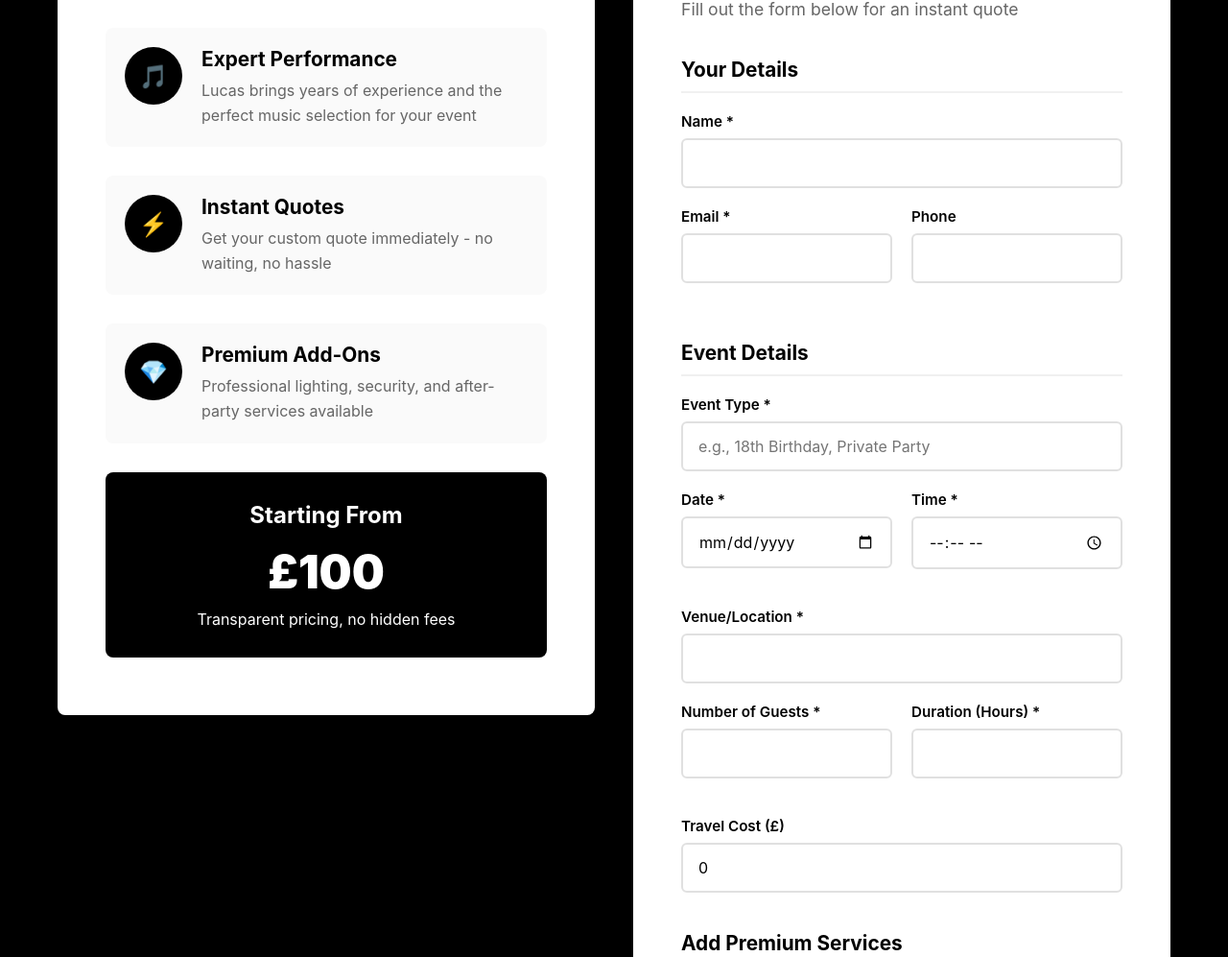
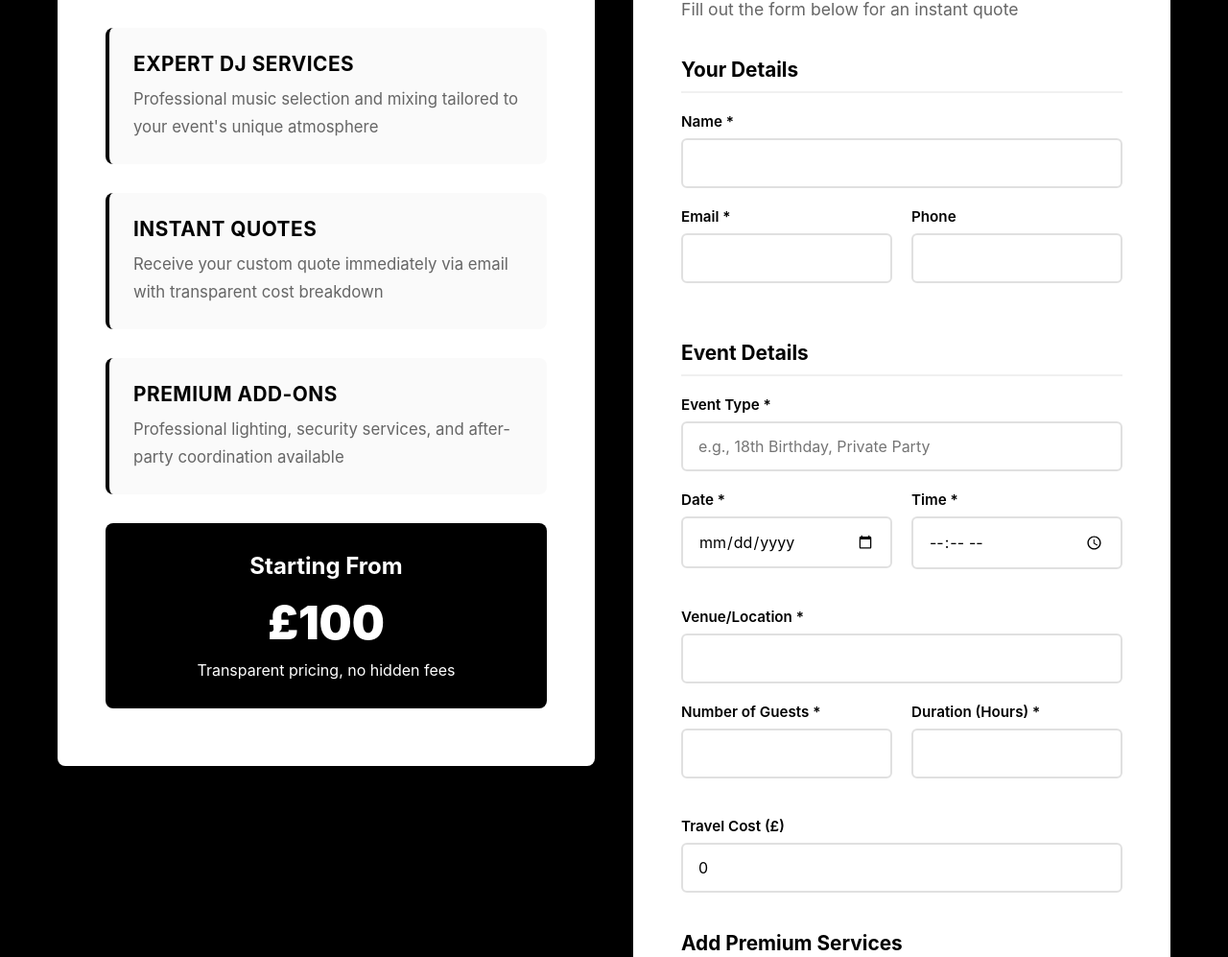
Before and after one commit to Zetroseeeee/specksondecks, a Flask app: page /book in a window 1280 px wide. Shown: the part 356-1353 px from the top of the page at 96% size. Run offline with Flask 3, Linux system fonts and the light colour scheme.

Commit message:
Remove emojis and make Why Choose Us section more professional

```diff
--- a/templates/booking_form.html
+++ b/templates/booking_form.html
@@ -74,38 +74,26 @@
         }
 
         .feature {
-            display: flex;
-            align-items: start;
             margin-bottom: 30px;
-            padding: 20px;
+            padding: 25px;
             background: #fafafa;
             border-radius: 8px;
-        }
-
-        .feature-icon {
-            width: 60px;
-            height: 60px;
-            background: #000000;
-            color: white;
-            display: flex;
-            align-items: center;
-            justify-content: center;
-            border-radius: 50%;
-            font-size: 24px;
-            margin-right: 20px;
-            flex-shrink: 0;
+            border-left: 4px solid #000000;
         }
 
         .feature-content h3 {
             font-size: 1.3em;
             font-weight: 700;
-            margin-bottom: 8px;
+            margin-bottom: 10px;
             color: #000000;
+            text-transform: uppercase;
+            letter-spacing: 0.5px;
         }
 
         .feature-content p {
             color: #666666;
-            line-height: 1.6;
+            line-height: 1.7;
+            font-size: 1.05em;
         }
 
         .pricing-highlight {
@@ -400,26 +388,23 @@
                 <h2>Why Choose Us</h2>
 
                 <div class="feature">
-                    <div class="feature-icon">🎵</div>
                     <div class="feature-content">
-                        <h3>Expert Performance</h3>
-                        <p>Lucas brings years of experience and the perfect music selection for your event</p>
+                        <h3>Expert DJ Services</h3>
+                        <p>Professional music selection and mixing tailored to your event's unique atmosphere</p>
                     </div>
                 </div>
 
                 <div class="feature">
-                    <div class="feature-icon">⚡</div>
                     <div class="feature-content">
                         <h3>Instant Quotes</h3>
-                        <p>Get your custom quote immediately - no waiting, no hassle</p>
+                        <p>Receive your custom quote immediately via email with transparent cost breakdown</p>
                     </div>
                 </div>
 
                 <div class="feature">
-                    <div class="feature-icon">💎</div>
                     <div class="feature-content">
                         <h3>Premium Add-Ons</h3>
-                        <p>Professional lighting, security, and after-party services available</p>
+                        <p>Professional lighting, security services, and after-party coordination available</p>
                     </div>
                 </div>
 
```
Also changed, not shown: templates/index.html (+12 -21 lines).
